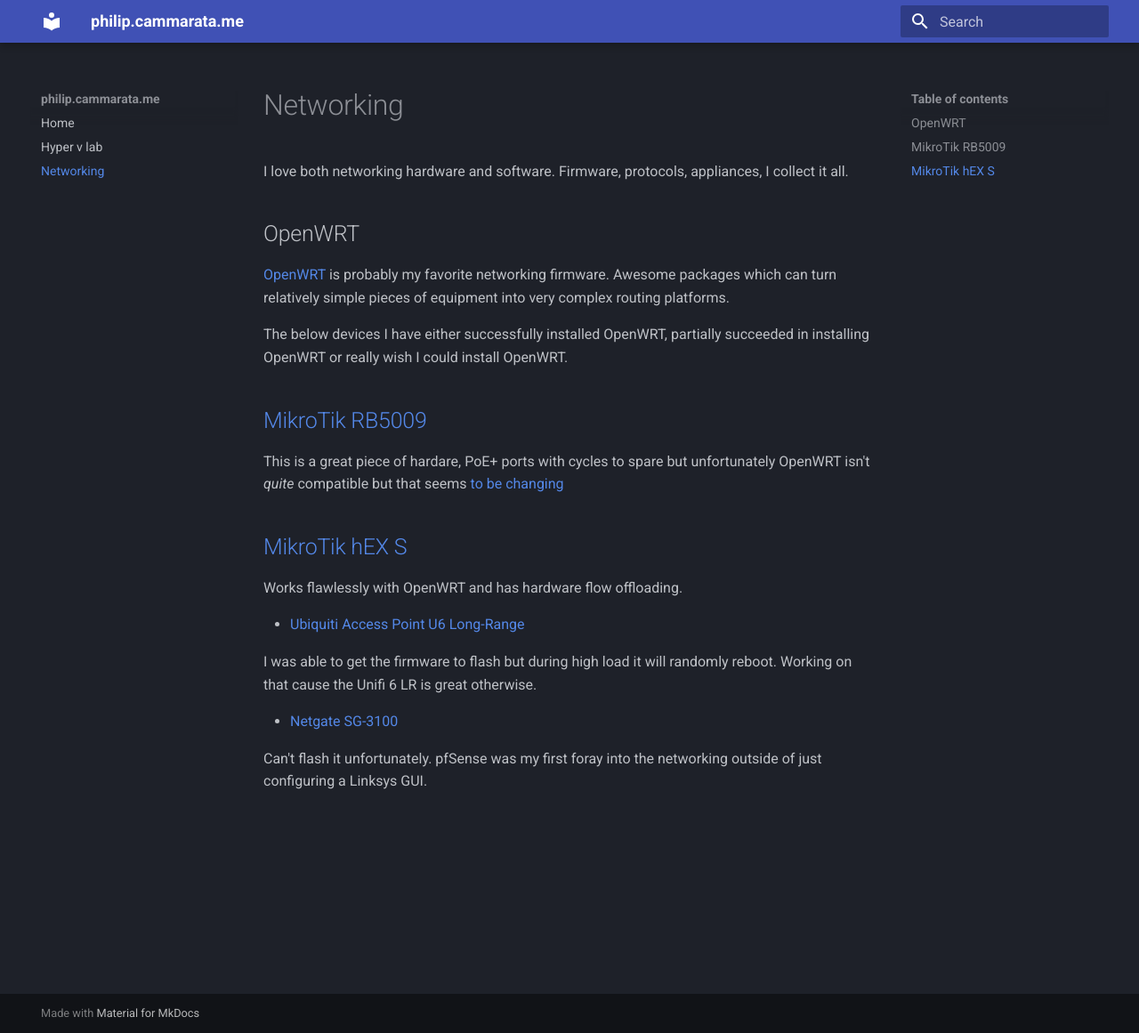
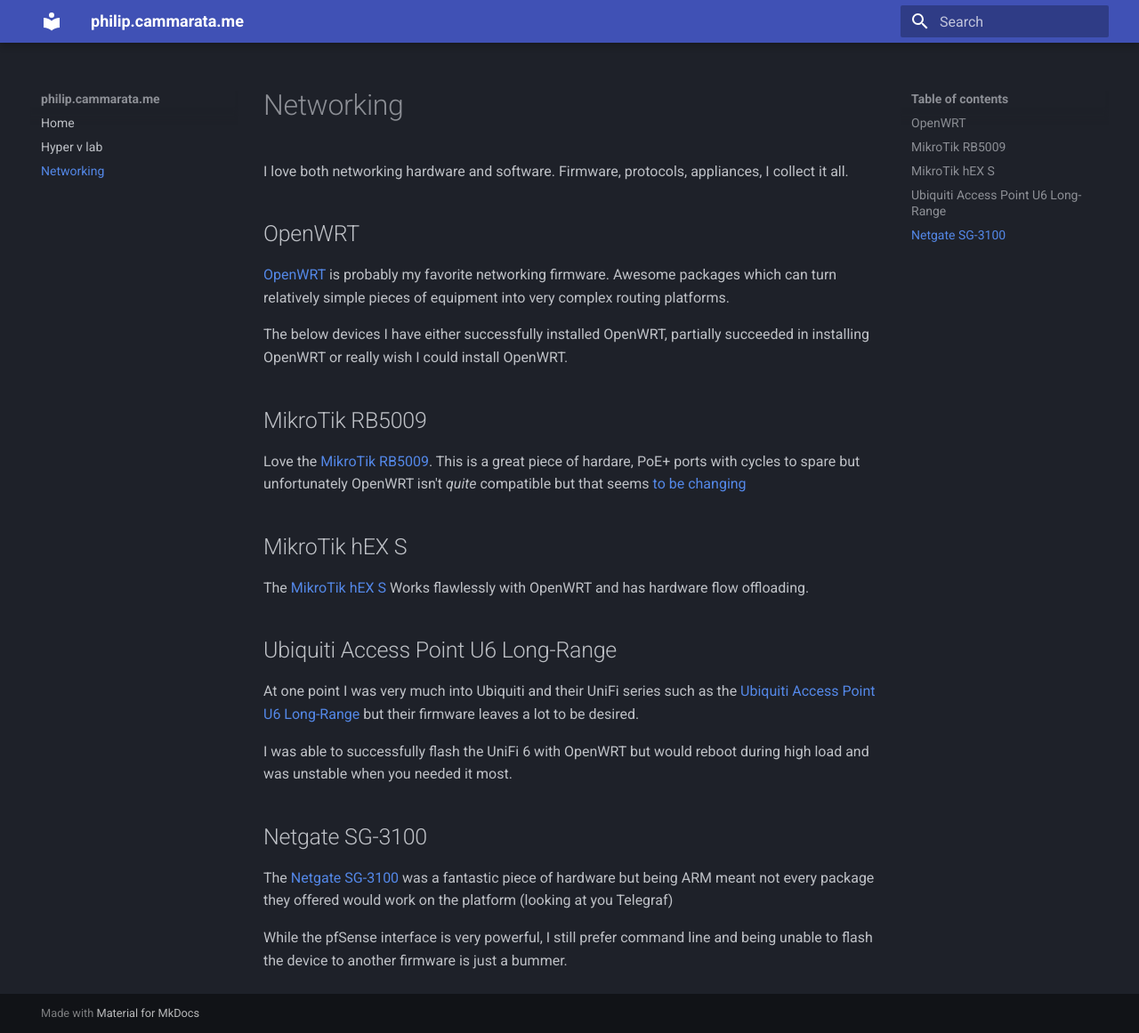
Before and after one commit to PhilipCammarata/philip.cammarata.me, an MkDocs documentation site: the page built from docs/networking.md, in a window 1280 px wide and 1161 px high. Shown: the whole window at 89% size. Built offline with MkDocs 1.6.1 and Material for MkDocs 9.7.7, drawn with Linux system fonts in a browser that asks for light colours.

Commit message:
Networking descriptions

```diff
--- a/docs/networking.md
+++ b/docs/networking.md
@@ -8,18 +8,23 @@ I love both networking hardware and software.  Firmware, protocols, appliances,
 
 The below devices I have either successfully installed OpenWRT, partially succeeded in installing OpenWRT or really wish I could install OpenWRT.
 
-## [MikroTik RB5009](https://mikrotik.com/product/rb5009upr_s_in)
+## MikroTik RB5009
 
-This is a great piece of hardare, PoE+ ports with cycles to spare but unfortunately OpenWRT isn't *quite* compatible but that seems [to be changing](https://github.com/Arie/openwrt-rb5009)
+Love the [MikroTik RB5009](https://mikrotik.com/product/rb5009upr_s_in).  This is a great piece of hardare, PoE+ ports with cycles to spare but unfortunately OpenWRT isn't *quite* compatible but that seems [to be changing](https://github.com/Arie/openwrt-rb5009)
 
-## [MikroTik hEX S](https://mikrotik.com/product/hex_s)
 
-Works flawlessly with OpenWRT and has hardware flow offloading.
+## MikroTik hEX S
 
-* [Ubiquiti Access Point U6 Long-Range](https://store.ui.com/products/u6-lr-us)
+The [MikroTik hEX S](https://mikrotik.com/product/hex_s) Works flawlessly with OpenWRT and has hardware flow offloading.
 
-I was able to get the firmware to flash but during high load it will randomly reboot.  Working on that cause the Unifi 6 LR is great otherwise.
 
-* [Netgate SG-3100](http://www.netgate.com/blog/introducing-sg-3100-appliance)
+## Ubiquiti Access Point U6 Long-Range
+At one point I was very much into Ubiquiti and their UniFi series such as the [Ubiquiti Access Point U6 Long-Range](https://store.ui.com/products/u6-lr-us) but their firmware leaves a lot to be desired.
 
-Can't flash it unfortunately.  pfSense was my first foray into the networking outside of just configuring a Linksys GUI.
+I was able to successfully flash the UniFi 6 with OpenWRT but would reboot during high load and was unstable when you needed it most.
+
+
+## Netgate SG-3100
+The [Netgate SG-3100](http://www.netgate.com/blog/introducing-sg-3100-appliance) was a fantastic piece of hardware but being ARM meant not every package they offered would work on the platform (looking at you Telegraf)
+
+While the pfSense interface is very powerful, I still prefer command line and being unable to flash the device to another firmware is just a bummer.
```
